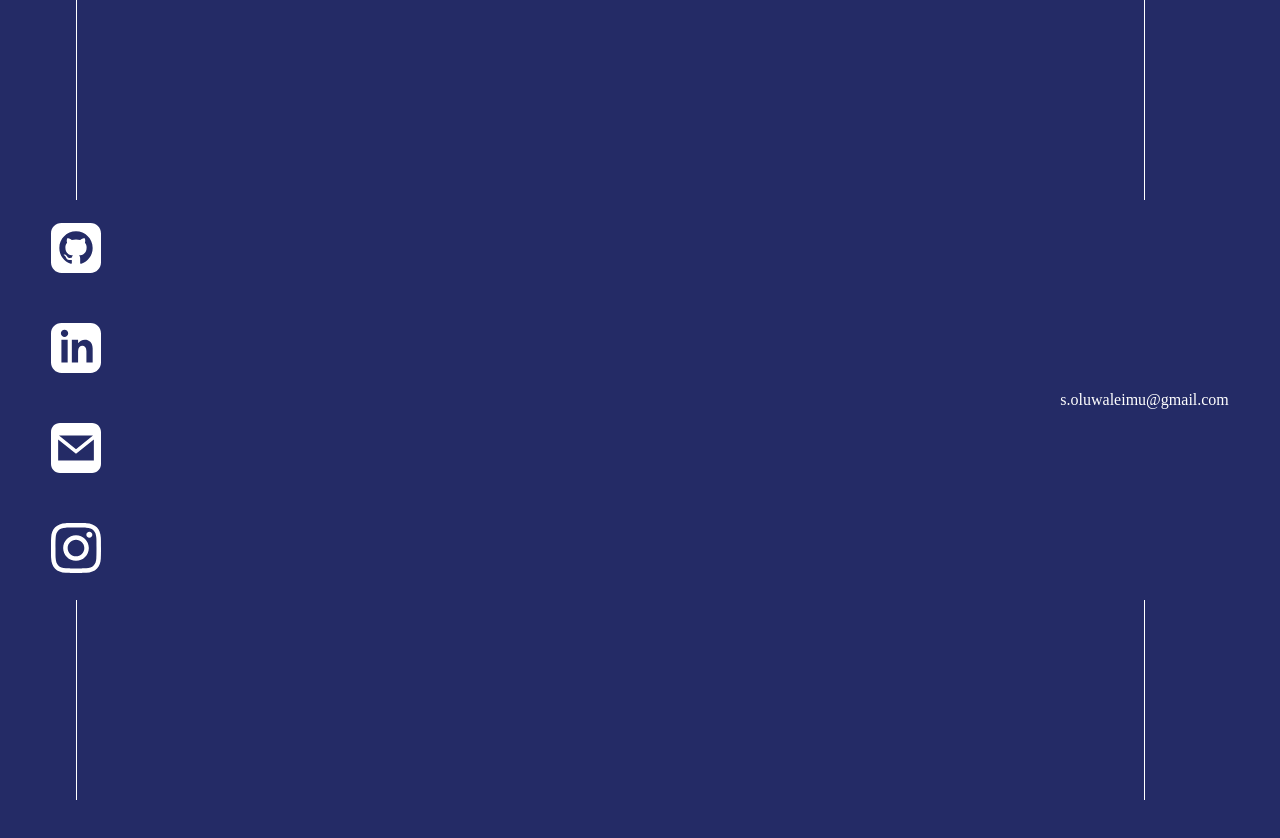
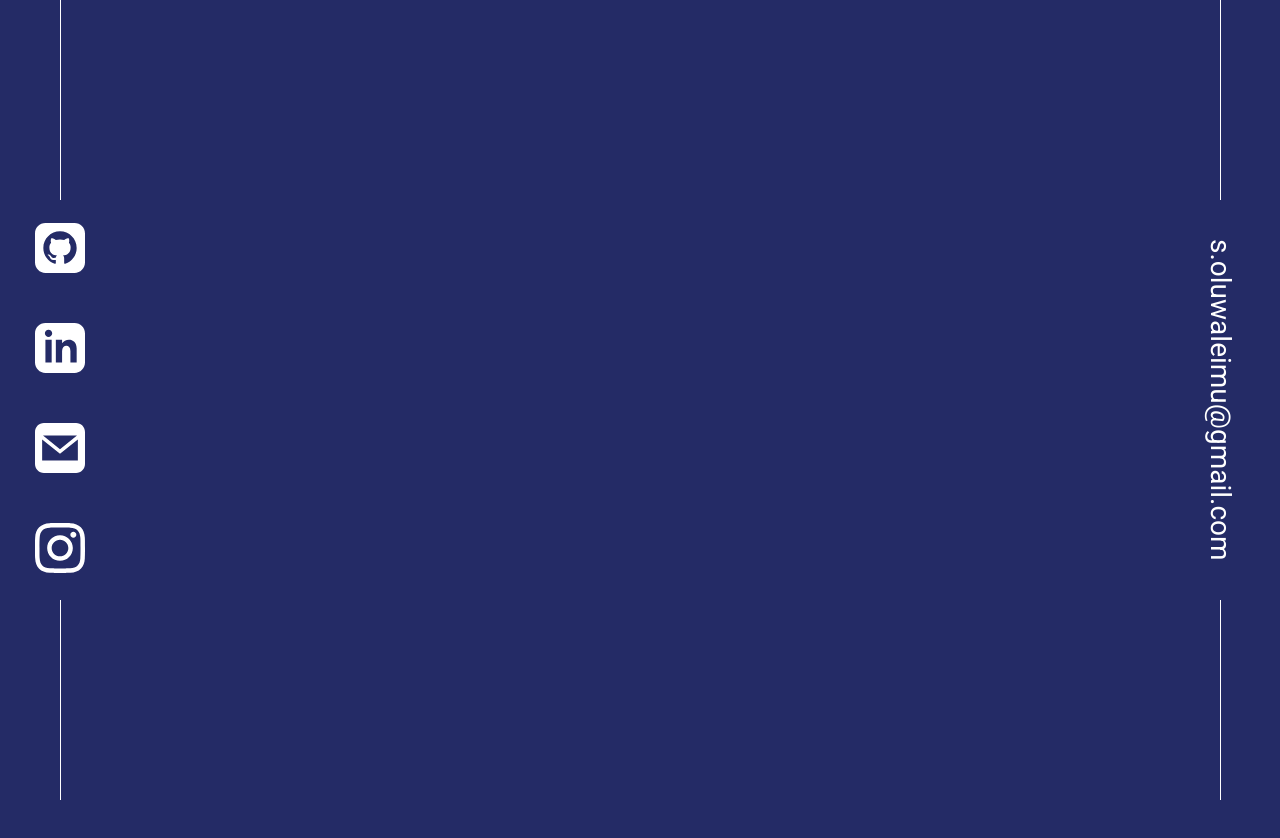
Before and after one commit to Wadboy70/Personal-Site-V2, a React (Create React App) app: page / in a window 1280 px wide. Shown: the top 838 px of the page. Built offline with nearby package versions, Linux system fonts and the light colour scheme.

Commit message:
working on fixing the font for the email sidebar

```diff
--- a/public/index.html
+++ b/public/index.html
@@ -9,6 +9,9 @@
       name="description"
       content="Web site created using create-react-app"
     />
+    <style>
+      @import url('https://fonts.googleapis.com/css2?family=Roboto&display=swap');
+    </style>
     <link rel="apple-touch-icon" href="%PUBLIC_URL%/logo192.png" />
     <!--
       manifest.json provides metadata used when your web app is installed on a
--- a/src/components/Sidebar/EmailSidebar.tsx
+++ b/src/components/Sidebar/EmailSidebar.tsx
@@ -5,11 +5,13 @@
 
 const EmailBox = styled.a`
     display: flex;
+    font-size: 3.5vh;
+    writing-mode: vertical-rl;
 `;
 const EmailSidebar = () =>{
 	return(
         <Sidebar left = { false }>
-            <EmailBox>
+            <EmailBox className = 'growOnHover'>
                 s.oluwaleimu@gmail.com
             </EmailBox>
         </Sidebar>
--- a/src/components/Sidebar/Sidebar.tsx
+++ b/src/components/Sidebar/Sidebar.tsx
@@ -14,6 +14,7 @@
 	height: 100vh;
 	width: fit-content;
 	min-width: 30px;
+	max-width: 15vh;
 	display: none;
 	flex-direction: column;
 	align-items: center;
--- a/src/globalStyles.ts
+++ b/src/globalStyles.ts
@@ -2,6 +2,7 @@
 
 const GlobalStyle = createGlobalStyle`
     *{
+        font-family: 'Roboto', sans-serif;
         margin: 0;
         padding: 0;
         box-sizing: border-box;
@@ -13,7 +14,7 @@
     .growOnHover{
         transition: .5s transform;
         :hover{
-            transform: scale(1.1, 1.1);
+            transform: scale(1.1, 1.1) translateY(-5px);
         }
     }
 `;
```
